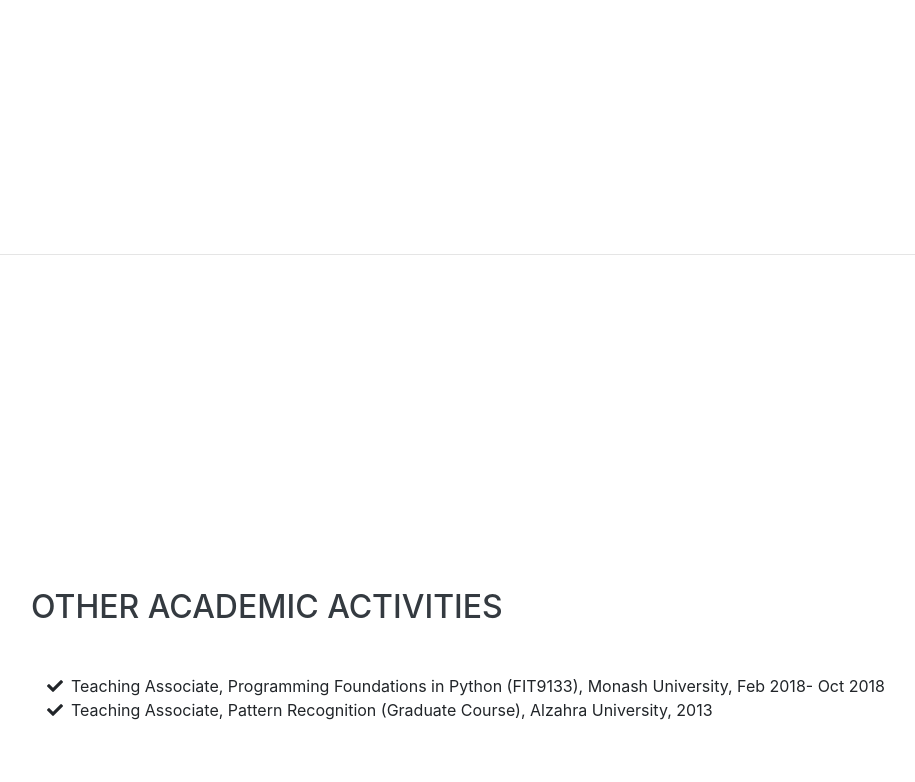
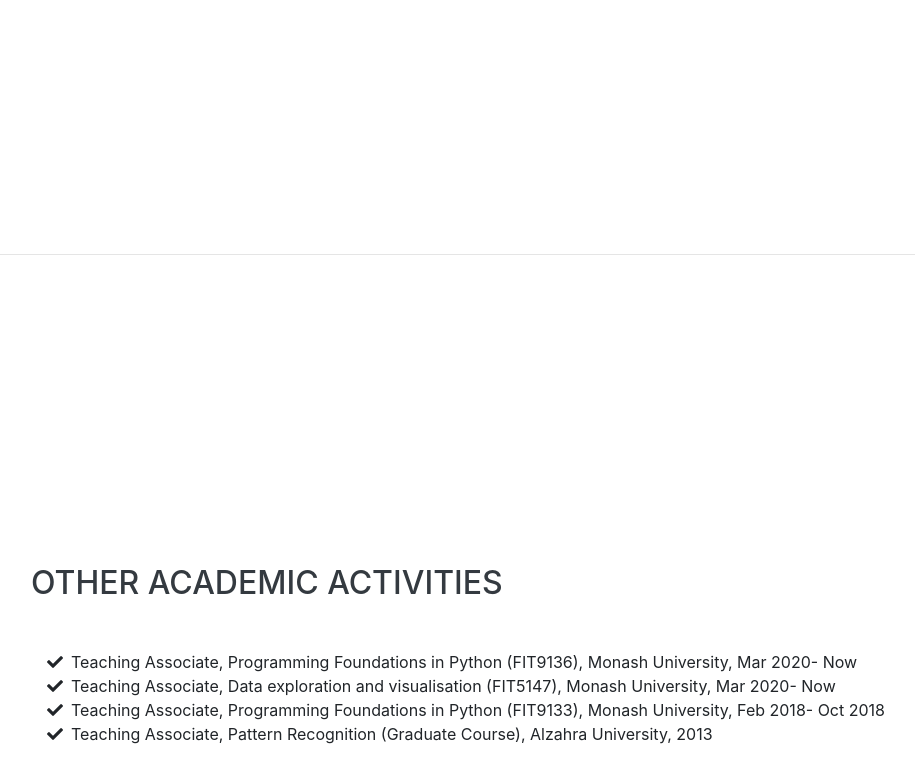
Before and after one commit to fahimeh-saleh/fahimeh-saleh.github.io, a website with bundled scripts: page index.html in a window 1280 px wide. Shown: the part 3750-4532 px from the top of the page, without its empty margins (289-1204 px from the left). Built offline with nearby package versions, Linux system fonts and the light colour scheme; a web font is replaced by a local one.

Commit message:
Update index.html

```diff
--- a/index.html
+++ b/index.html
@@ -317,6 +317,14 @@ Labs Europes Systems for the Document-Level Generation and Translation Task at W
           <!--<li>-->
 <!-- &lt;!&ndash; adademic &ndash;&gt; -->
           <li><i class="fa-li fa fa-check"></i>
+          Teaching Associate, Programming Foundations in Python (FIT9136), Monash University, Mar 2020- Now
+          <li>
+<!-- &lt;!&ndash; adademic &ndash;&gt; -->
+          <li><i class="fa-li fa fa-check"></i>
+          Teaching Associate, Data exploration and visualisation (FIT5147), Monash University, Mar 2020- Now
+          <li>
+<!-- &lt;!&ndash; adademic &ndash;&gt; -->
+          <li><i class="fa-li fa fa-check"></i>
           Teaching Associate, Programming Foundations in Python (FIT9133), Monash University, Feb 2018- Oct 2018
           <li>
 <!--&lt;!&ndash; adademic &ndash;&gt;-->
```
